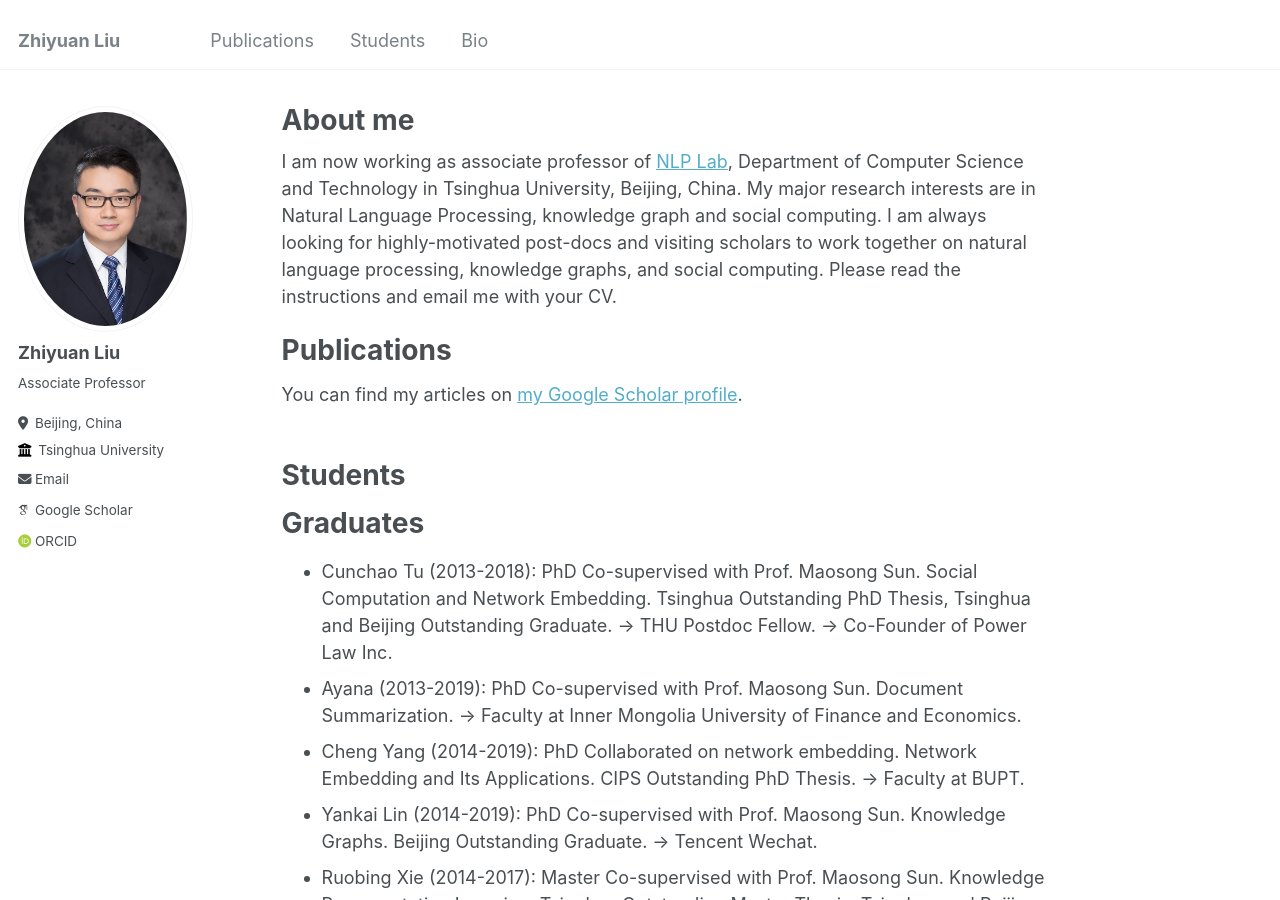
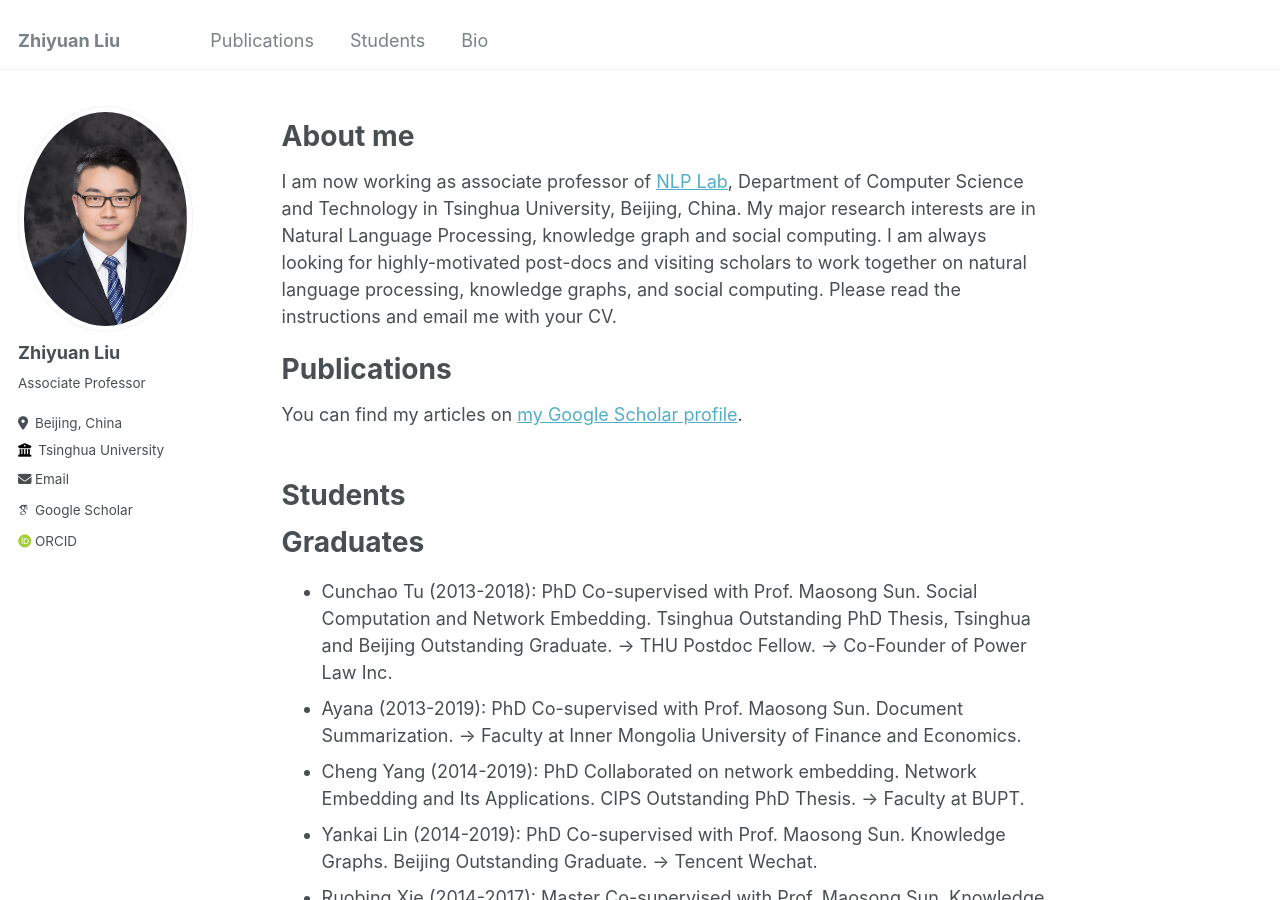
Before and after one commit to xuyuanwei678/xuyuanwei678.github.io, a Jekyll site: the page built from _pages/about.md, in a window 1280 px wide and 900 px high. Built offline with Jekyll 4.4.1, drawn with Linux system fonts in a browser that asks for light colours; some web fonts are replaced.

Commit message:
Update about.md

```diff
--- a/_pages/about.md
+++ b/_pages/about.md
@@ -1,12 +1,13 @@
 ---
 permalink: /
-title: "About me"
+title: ""
 author_profile: true
 redirect_from:
   - /about/
   - /about.html
 ---
 
+<h1>About me</h1>
 I am now working as associate professor of [NLP Lab](https://nlp.csai.tsinghua.edu.cn/), Department of Computer Science and Technology in Tsinghua University, Beijing, China. My major research interests are in Natural Language Processing, knowledge graph and social computing. I am always looking for highly-motivated post-docs and visiting scholars to work together on natural language processing, knowledge graphs, and social computing. Please read the instructions and email me with your CV.
 
 <h1 id="publications">Publications</h1>
@@ -61,9 +62,9 @@
 * Class 2006: Xiaxiao Li (BUPT->Alberta Master), Chuan Shi (THU EE->UMN PhD).
 * Class 2005: Peng Li (THU->THU PhD->Baidu IDL).
 
+<br />
+<h1 id="bio">Bio</h1>
 
-<h1 id="bio">Bio</h1>
-<br />
 
 Education
 ======
```
